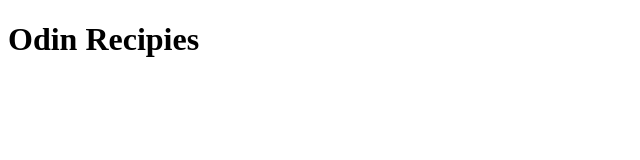
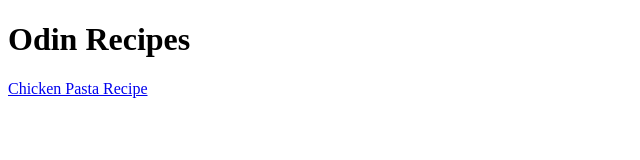
Before and after one commit to Ian-Mansfield25/odin-recipes, a plain HTML site: page index.html in a window 1280 px wide. Shown: the whole page, without its empty margins (0-640 px from the left). Drawn offline with Linux system fonts and the light colour scheme.

Commit message:
Add links to and from pages
Added links to and from the homepage and the recipe for Chicken pasta

```diff
--- a/index.html
+++ b/index.html
@@ -8,9 +8,11 @@
 <body>
    <header>
         <div id="heading">
-            <h1>Odin Recipies</h1>
+            <h1>Odin Recipes</h1>
         </div>
-        <div id="links"></div>
+        <div id="links">
+            <a href="chickenpasta.html">Chicken Pasta Recipe</a>
+        </div>
    </header>
 </body>
 </html>
```
Also changed, not shown: chickenpasta.html (+3 -0 lines).
